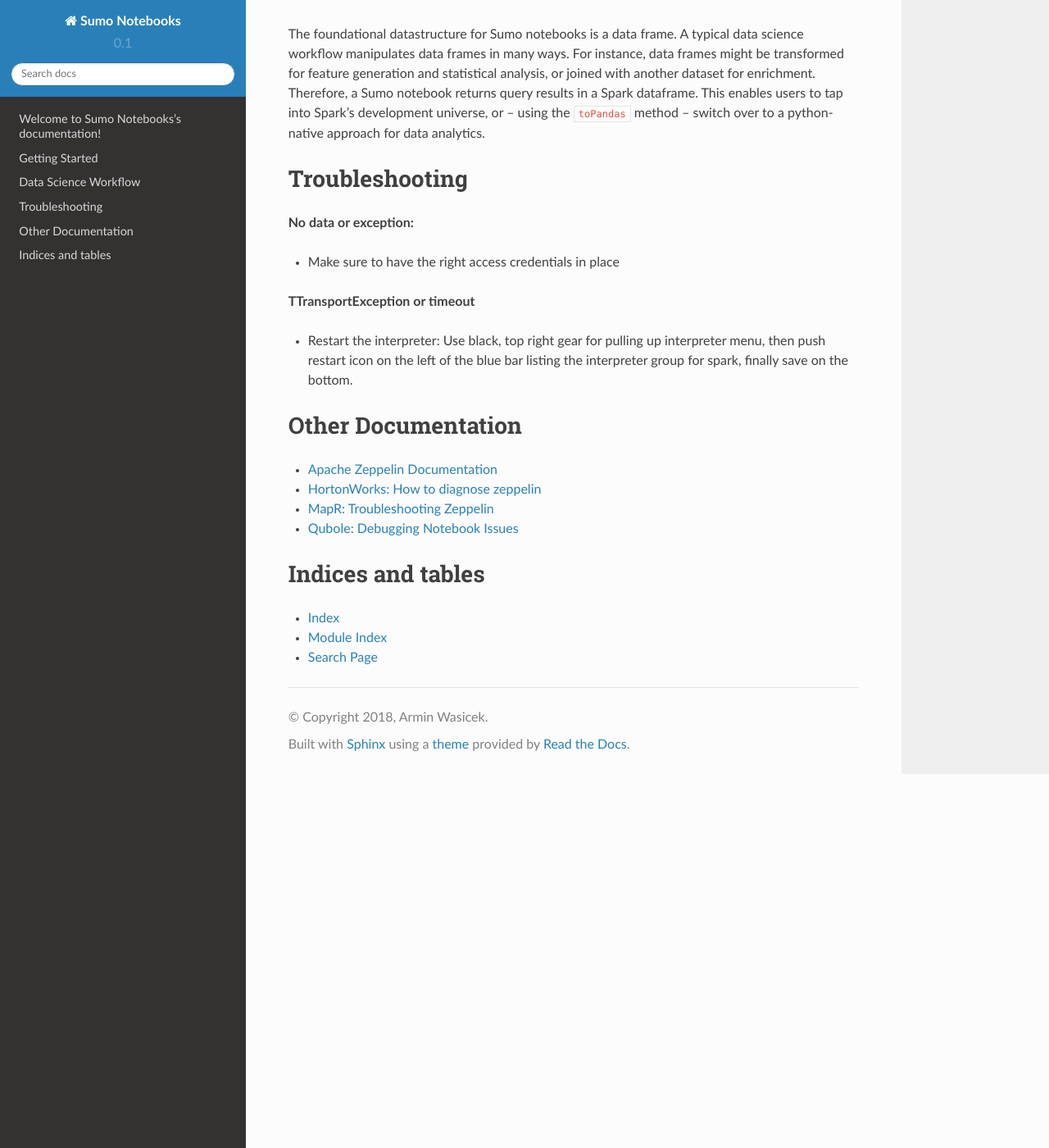
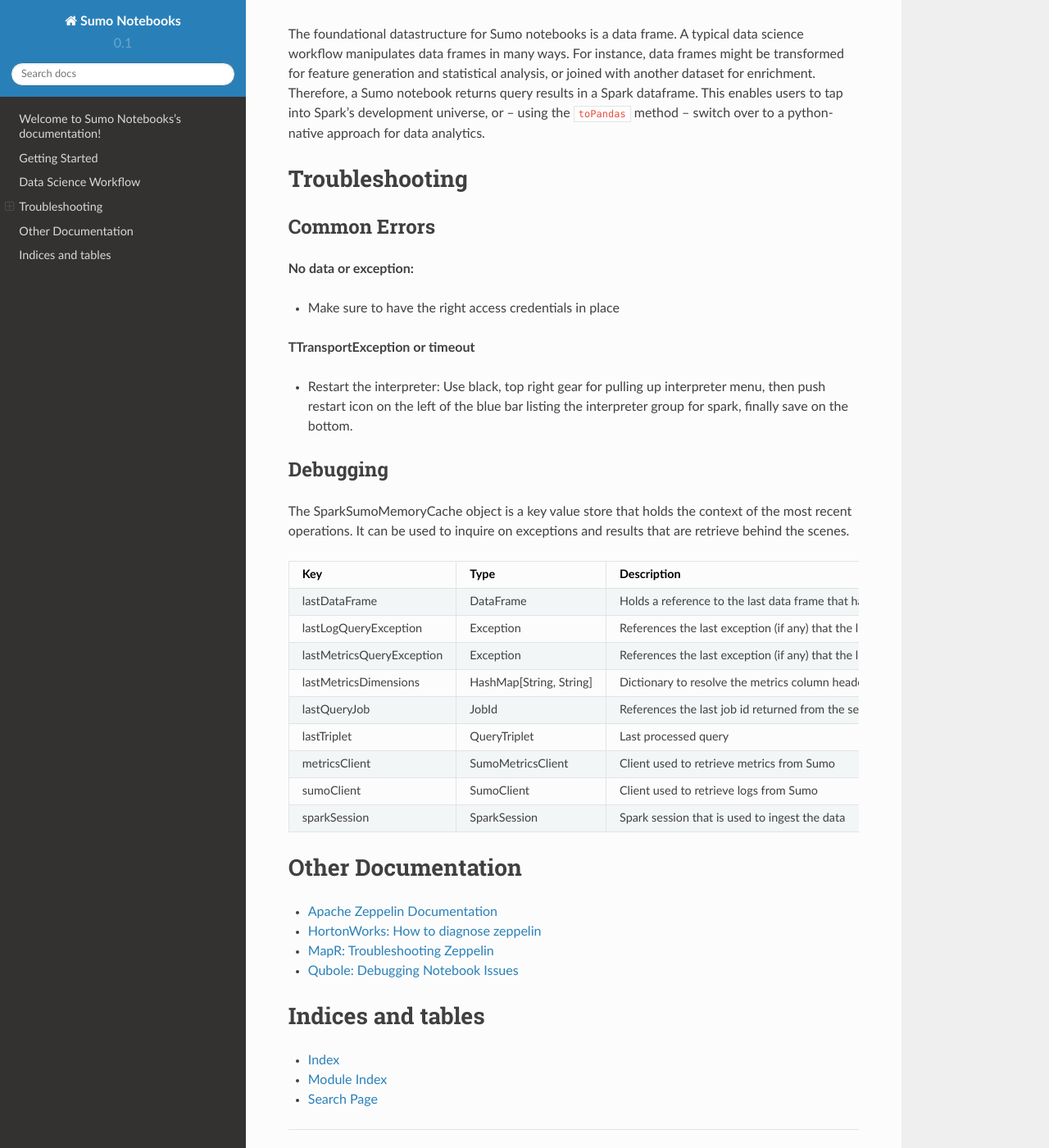
Before and after one commit to arminwasicek/sumonotebooksdocs, a Sphinx documentation site: the page built from source/index.rst, in a window 1280 px wide and 1400 px high, scrolled down 1060 px. Shown: the whole window at 82% size. Built offline with Sphinx 7.4.7 and the Read the Docs theme 2.0.0, drawn with Linux system fonts in a browser that asks for light colours.

Commit message:
added debug tabl

```diff
--- a/source/index.rst
+++ b/source/index.rst
@@ -40,6 +40,9 @@
 Troubleshooting
 ===============
 
+Common Errors
+-------------
+
 **No data or exception:**
 
 * Make sure to have the right access credentials in place
@@ -47,6 +50,35 @@
 **TTransportException or timeout**
 
 * Restart the interpreter: Use black, top right gear for pulling up interpreter menu, then push restart icon on the left of the blue bar listing the interpreter group for spark, finally save on the bottom.
+
+
+Debugging
+---------
+
+The SparkSumoMemoryCache object is a key value store that holds the context of the most recent operations. It can be used to inquire on exceptions and results that are retrieve behind the scenes.
+
+
++---------------------------+----------------------------+--------------------------------------------------------------------------+
+| Key                       | Type                       | Description                                                              |
++===========================+============================+==========================================================================+
+| lastDataFrame             | DataFrame                  | Holds a reference to the last data frame that has been created           |
++---------------------------+----------------------------+--------------------------------------------------------------------------+
+| lastLogQueryException     | Exception                  | References the last exception (if any) that the log backend threw        |
++---------------------------+----------------------------+--------------------------------------------------------------------------+
+| lastMetricsQueryException | Exception                  | References the last exception (if any) that the log backend threw        |
++---------------------------+----------------------------+--------------------------------------------------------------------------+
+| lastMetricsDimensions     | HashMap[String, String]    | Dictionary to resolve the metrics column header to the actual dimensions |
++---------------------------+----------------------------+--------------------------------------------------------------------------+
+| lastQueryJob              | JobId                      | References the last job id returned from the search api                  |
++---------------------------+----------------------------+--------------------------------------------------------------------------+
+| lastTriplet               | QueryTriplet               | Last processed query                                                     |
++---------------------------+----------------------------+--------------------------------------------------------------------------+
+| metricsClient             | SumoMetricsClient          | Client used to retrieve metrics from Sumo                                |
++---------------------------+----------------------------+--------------------------------------------------------------------------+
+| sumoClient                | SumoClient                 | Client used to retrieve logs from Sumo                                   |
++---------------------------+----------------------------+--------------------------------------------------------------------------+
+| sparkSession              | SparkSession               | Spark session that is used to ingest the data                            |
++---------------------------+----------------------------+--------------------------------------------------------------------------+
 
 
 Other Documentation
```
